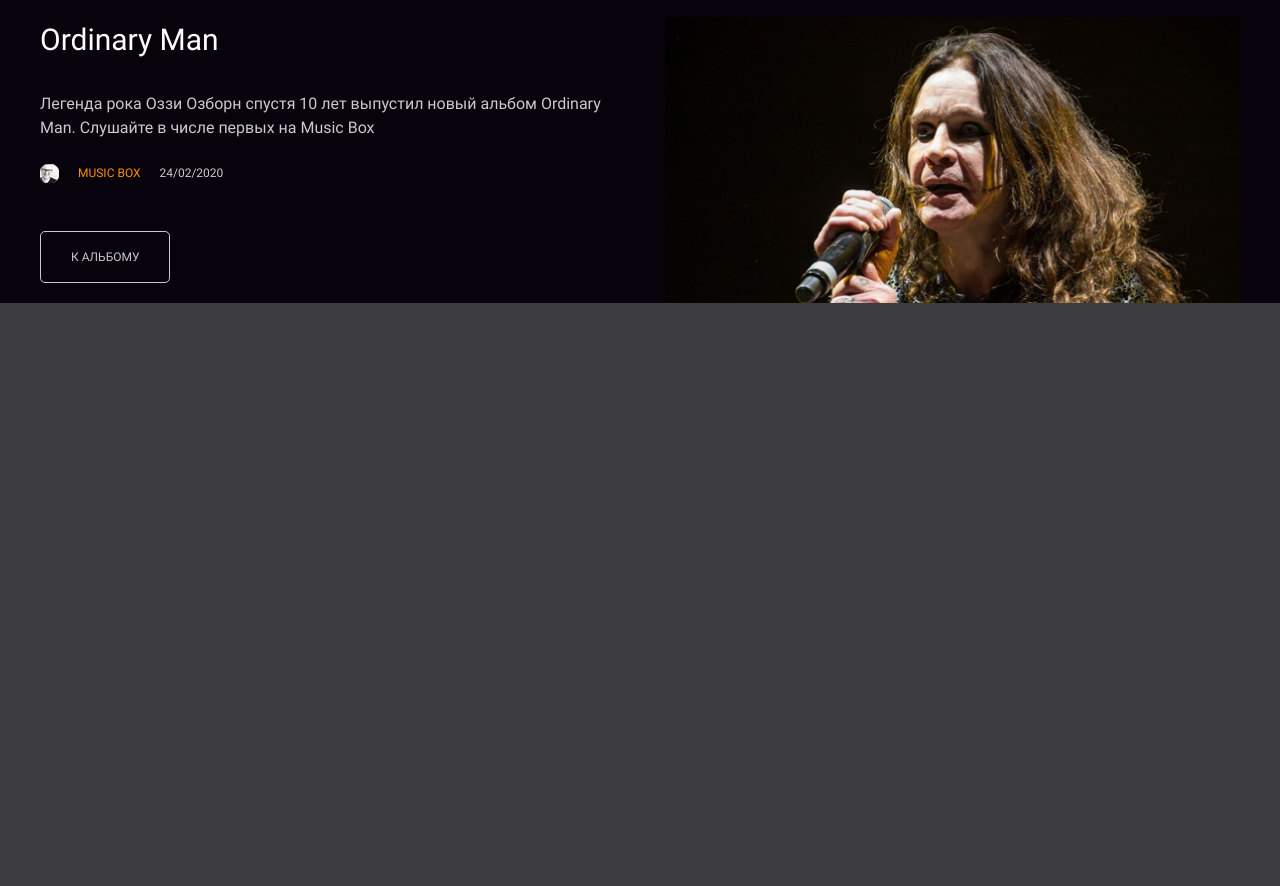
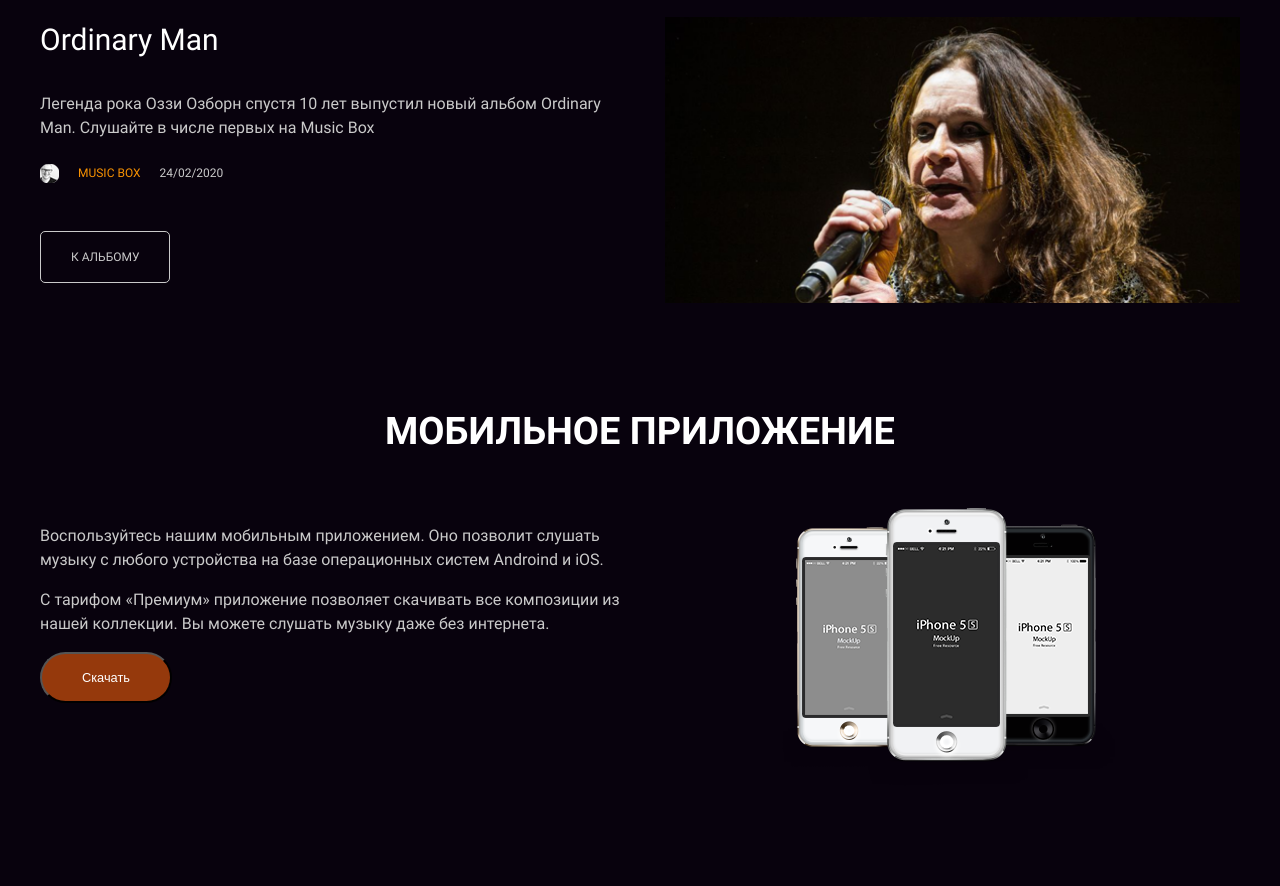
Before and after one commit to dotADmit/layout-designer-project-lvl2, a website: page src/index.html in a window 1280 px wide. Shown: the part 2214-3100 px from the top of the page. Before the commit the page ends 2517 px from the top, so only its background shows below. Drawn offline with Linux system fonts and the light colour scheme.

Commit message:
added page-app

```diff
--- a/src/index.html
+++ b/src/index.html
@@ -7,6 +7,7 @@
   <meta name="viewport" content="width=device-width, initial-scale=1.0">
   <link rel="stylesheet" href="css/style.css">
   <title>Портал «Music Box» annwin</title>
+  <link rel="shortcut icon" href="images/logo.svg" type="image/x-icon">
 </head>
 
 <body>
@@ -98,7 +99,8 @@
           <img class="news-item-img" src="images/Ordinary Man.png" alt="singer">
           <div>
             <h3 class="news-title">Ordinary Man</h3>
-            <p class="news-text">Легенда рока Оззи Озборн спустя 10 лет выпустил новый альбом Ordinary Man. Слушайте в числе первых на Music Box</p>
+            <p class="news-text">Легенда рока Оззи Озборн спустя 10 лет выпустил новый альбом Ordinary Man. Слушайте в
+              числе первых на Music Box</p>
             <div class="news-author">
               <img src="images/avatar.png" alt="avatar" class="author-avatar">
               <span class="author-name">MUSIC BOX</span>
@@ -109,6 +111,23 @@
         </div>
       </div>
     </section>
+
+    <section id="page-app" class="bg-black">
+      <div class="content-container page-app-container">
+        <h2 class="app-title">Мобильное приложение</h2>
+        <div class="app-body">
+          <div class="app-text">
+            <p>Воспользуйтесь нашим мобильным приложением. Оно позволит слушать музыку с любого устройства на базе
+              операционных систем Androind и iOS.</p>
+            <p>С тарифом «Премиум» приложение позволяет скачивать все композиции из нашей коллекции. Вы можете слушать
+              музыку даже без интернета.
+            </p>
+            <button class="btn btn-download">Скачать</button>
+          </div>
+          <img src="images/iphone.png" class="app-img" alt="phone image">
+        </div>
+      </div>
+    </section>
   </div>
 </body>
 
--- a/src/scss/app.scss
+++ b/src/scss/app.scss
@@ -5,3 +5,4 @@
 @import 'page_description';
 @import 'page_pricing';
 @import 'page_news';
+@import 'page_app';
--- a/src/scss/general.scss
+++ b/src/scss/general.scss
@@ -102,6 +102,8 @@ h3 {
   text-transform: uppercase;
 
   border-radius: 5px;
+
+  cursor: pointer;
 }
 
 .bg-black {
--- /dev/null
+++ b/src/scss/page_app.scss
@@ -0,0 +1,51 @@
+.page-app-container {
+  padding: 100px 0;
+}
+
+.app-title {
+  text-align: center;
+}
+
+.app-body {
+  display: flex;
+  padding-top: 48px;
+  gap: 16px;
+}
+
+.app-text {
+  max-width: 600px;
+  width: 100%;
+
+  font-size: 16px;
+}
+
+.btn-download {
+  padding: 16px 40px;
+
+  font-size: 12.8px;
+  color: #fff;
+  text-transform: none;
+
+  background-color: $red;
+  border-radius: 32px;
+}
+
+.app-img {
+  margin: 0 auto;
+}
+
+@media (max-width: 800px) {
+  .app-body {
+    flex-direction: column-reverse;
+  }
+
+  .app-text {
+    max-width: 100%;
+  }
+}
+
+@media (max-width: 460px) {
+  .app-img {
+    width: 100%;
+  }
+}
```
Also changed, not shown: src/css/style.css, 1 other file.
